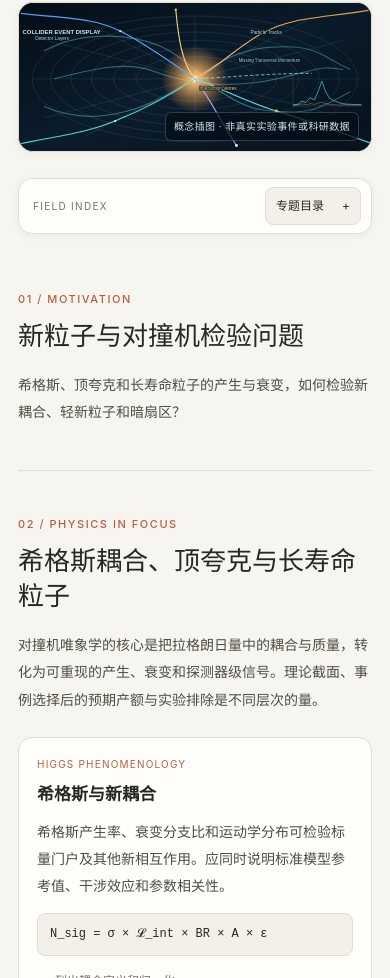
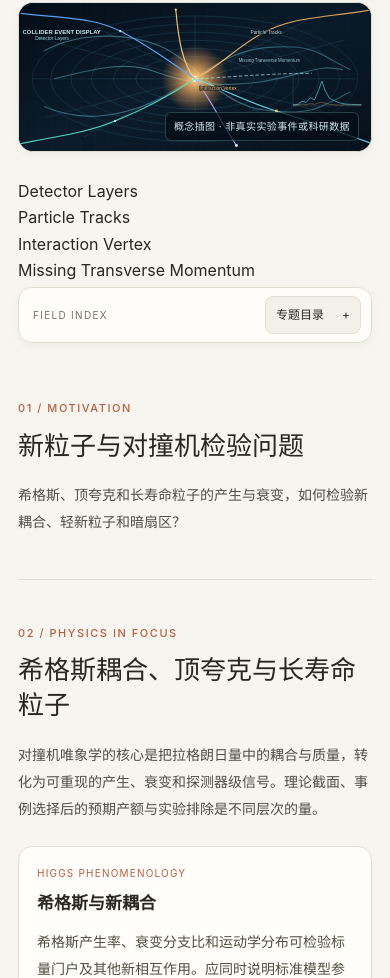
Before and after one commit to lm846802297-bit/buaa-hep-lab, a Vue app in the folder frontend/: page /research/collider in a window 390 px wide. Shown: the part 730-1708 px from the top of the page. Built offline with nearby package versions, Linux system fonts and the light colour scheme.

Commit message:
fix: provide readable topic illustration labels on mobile

```diff
--- a/frontend/src/views/ResearchTopicView.vue
+++ b/frontend/src/views/ResearchTopicView.vue
@@ -18,11 +18,11 @@ const topicResources = computed(() => topicDetail.value
 const topicNavigation = computed(() => topicDetail.value?.navigation || [])
 
 const topicVisuals = {
-  dark: { src: '/images/research-topics/dark-matter.svg', alt: '暗物质晕、靶核、核反冲与液氙探测器的概念示意图；曲线不代表实验数据。' },
-  neutrino: { src: '/images/research-topics/neutrino.svg', alt: '中微子味态振荡传播与 PMNS 混合矩阵结构的概念示意图；矩阵色块和波形不代表定量计算。' },
-  collider: { src: '/images/research-topics/collider.svg', alt: '多层对撞机探测器、粒子径迹、碰撞顶点及缺失横动量的概念示意图；不代表真实事件。' },
-  phase: { src: '/images/research-topics/phase-gw.svg', alt: '真空泡成核、扩张与碰撞以及引力波的概念示意图；波形不代表定量频谱。' },
-  precision: { src: '/images/research-topics/quantum-metrology.svg', alt: 'Bloch 球上的量子态、自旋关联及测量分布的概念示意图；不表示 Fisher 信息计算结果。' },
+  dark: { src: '/images/research-topics/dark-matter.svg', alt: '暗物质晕、靶核、核反冲与液氙探测器的概念示意图；曲线不代表实验数据。', labels: ['Dark Matter Halo', 'Target Nucleus', 'Nuclear Recoil', 'Liquid Xenon Detector'] },
+  neutrino: { src: '/images/research-topics/neutrino.svg', alt: '中微子味态振荡传播与 PMNS 混合矩阵结构的概念示意图；矩阵色块和波形不代表定量计算。', labels: ['Neutrino Oscillation', 'Flavor States', 'Mass Eigenstates', 'PMNS Mixing Matrix'] },
+  collider: { src: '/images/research-topics/collider.svg', alt: '多层对撞机探测器、粒子径迹、碰撞顶点及缺失横动量的概念示意图；不代表真实事件。', labels: ['Detector Layers', 'Particle Tracks', 'Interaction Vertex', 'Missing Transverse Momentum'] },
+  phase: { src: '/images/research-topics/phase-gw.svg', alt: '真空泡成核、扩张与碰撞以及引力波的概念示意图；波形不代表定量频谱。', labels: ['Bubble Nucleation', 'Bubble Expansion', 'Bubble Collision', 'Gravitational Waves'] },
+  precision: { src: '/images/research-topics/quantum-metrology.svg', alt: 'Bloch 球上的量子态、自旋关联及测量分布的概念示意图；不表示 Fisher 信息计算结果。', labels: ['Bloch Sphere', 'Quantum State', 'Spin Correlations', 'Measurement Distribution', 'Fisher Information (conceptual)'] },
 }
 const currentTopicVisual = computed(() => topicVisuals[topic.value?.id] || null)
 const activeTopicSection = ref('topic-question')
@@ -96,6 +96,9 @@ onBeforeUnmount(() => topicSectionObserver?.disconnect())
         <img :src="currentTopicVisual.src" :alt="currentTopicVisual.alt" width="1000" height="400" loading="lazy" decoding="async">
         <figcaption>概念插图 · 非真实实验事件或科研数据</figcaption>
       </figure>
+      <ul v-if="currentTopicVisual" class="topic-visual-labels" aria-label="插图关键标签">
+        <li v-for="label in currentTopicVisual.labels" :key="label">{{ label }}</li>
+      </ul>
 
       <div class="topic-reading-layout">
         <aside v-if="topicDetail" class="topic-sidebar" aria-label="专题目录">
```
